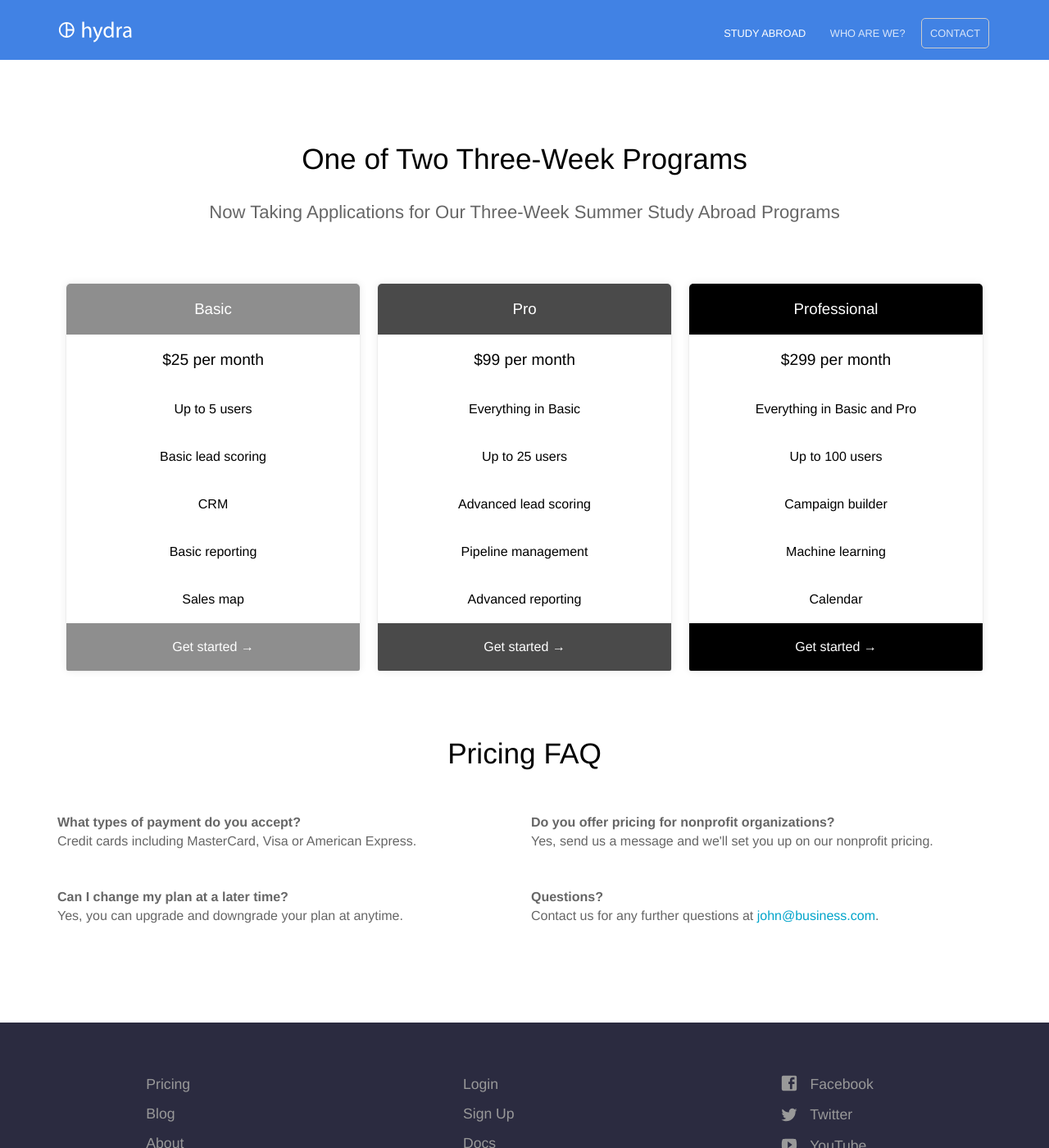
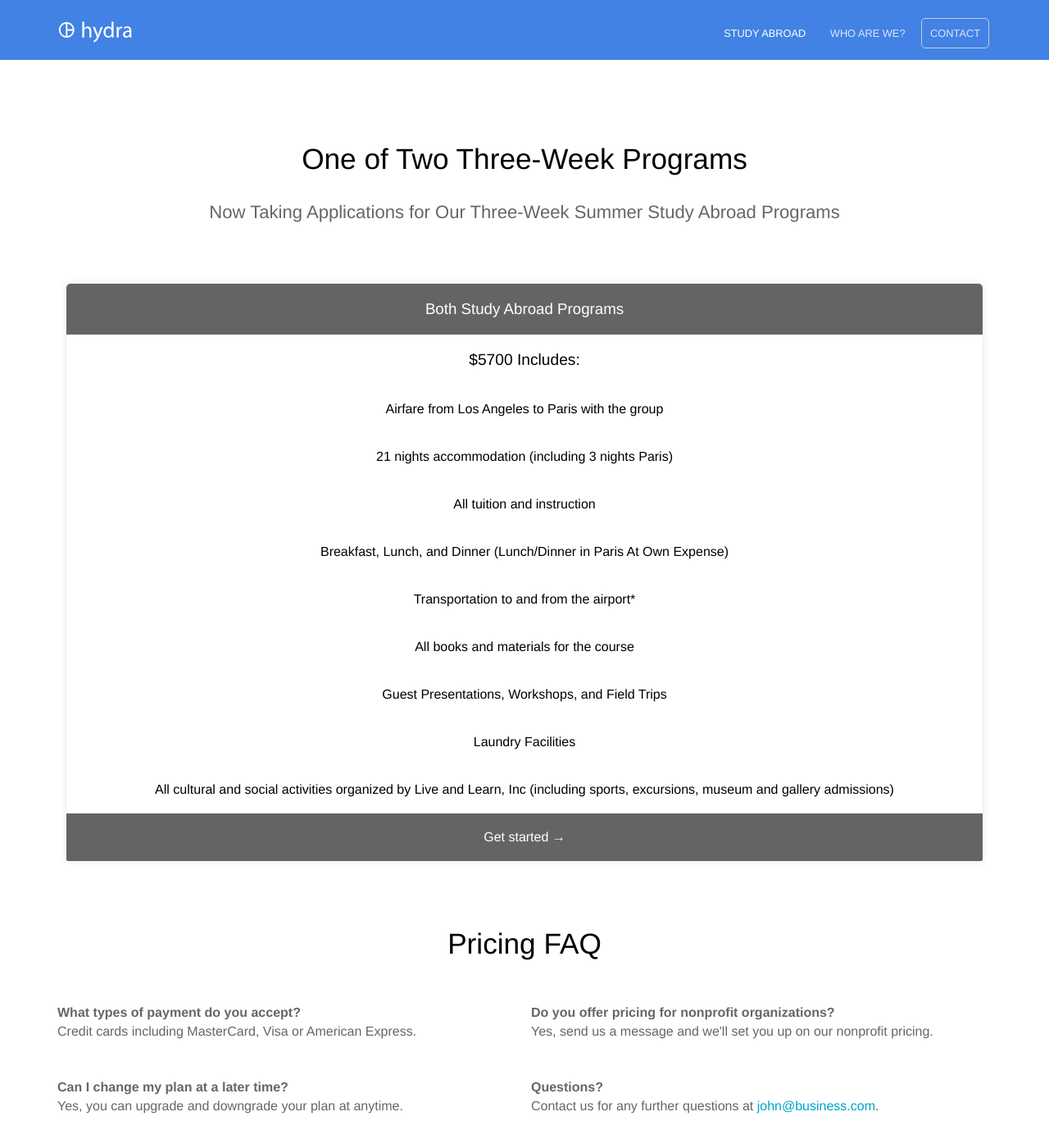
Before and after one commit to baritchie/project1, a Jekyll site: the page built from abroad.html, in a window 1280 px wide and 1400 px high. Shown: the whole window at 82% size. Built offline with Jekyll 4.4.1, drawn with Linux system fonts in a browser that asks for light colours.

Commit message:
Updated 'abroad.html' via CloudCannon

```diff
--- a/abroad.html
+++ b/abroad.html
@@ -3,70 +3,45 @@ title: Study Abroad
 heading: One of Two Three-Week Programs
 description: Now Taking Applications for Our Three-Week Summer Study Abroad Programs
 pricing_table:
-  - name: Basic
-    color: "#8e8e8e"
+  - name: Both Study Abroad Programs
+    color: '#646464'
     features:
-      - text: $25 per month
+      - text: '$5700 Includes:'
         highlight: true
-      - text: Up to 5 users
+      - text: Airfare from Los Angeles to Paris with the group
         highlight: false
-      - text: Basic lead scoring
+      - text: 21 nights accommodation (including 3 nights Paris)
         highlight: false
-      - text: CRM
+      - text: All tuition and instruction
         highlight: false
-      - text: Basic reporting
+      - text: 'Breakfast, Lunch, and Dinner (Lunch/Dinner in Paris At Own Expense)'
         highlight: false
-      - text: Sales map
+      - text: Transportation to and from the airport*
+        highlight: false
+      - text: All books and materials for the course
+        highlight: false
+      - text: 'Guest Presentations, Workshops, and Field Trips'
+        highlight: false
+      - text: Laundry Facilities
+        highlight: false
+      - text: >-
+          All cultural and social activities organized by Live and Learn, Inc
+          (including sports, excursions, museum and gallery admissions)
         highlight: false
     call_to_action:
-      link: http://mysite.com?plan=basic
-      text: Get started
-  - name: Pro
-    color: "#4a4a4a"
-    features:
-      - text: $99 per month
-        highlight: true
-      - text: Everything in Basic
-        highlight: false
-      - text: Up to 25 users
-        highlight: false
-      - text: Advanced lead scoring
-        highlight: false
-      - text: Pipeline management
-        highlight: false
-      - text: Advanced reporting
-        highlight: false
-    call_to_action:
-      link: http://mysite.com?plan=pro
-      text: Get started
-  - name: Professional
-    color: "#000000"
-    features:
-      - text: $299 per month
-        highlight: true
-      - text: Everything in Basic and Pro
-        highlight: false
-      - text: Up to 100 users
-        highlight: false
-      - text: Campaign builder
-        highlight: false
-      - text: Machine learning
-        highlight: false
-      - text: Calendar
-        highlight: false
-    call_to_action:
-      link: http://mysite.com?plan=professional
+      link: 'http://mysite.com?plan=basic'
       text: Get started
 faq:
   - question: What types of payment do you accept?
-    answer: Credit cards including MasterCard, Visa or American Express.
+    answer: 'Credit cards including MasterCard, Visa or American Express.'
   - question: Can I change my plan at a later time?
-    answer: Yes, you can upgrade and downgrade your plan at anytime.
+    answer: 'Yes, you can upgrade and downgrade your plan at anytime.'
   - question: Do you offer pricing for nonprofit organizations?
-    answer: Yes, send us a message and we'll set you up on our nonprofit pricing.
+    answer: 'Yes, send us a message and we''ll set you up on our nonprofit pricing.'
   - question: Questions?
-    answer: Contact us for any further questions at <a href="#">john@business.com</a>.
+    answer: 'Contact us for any further questions at <a href="#">john@business.com</a>.'
 ---
+
 <div class="plans">
 	{% for plan in page.pricing_table %}
 		<ul class="plan">
```
